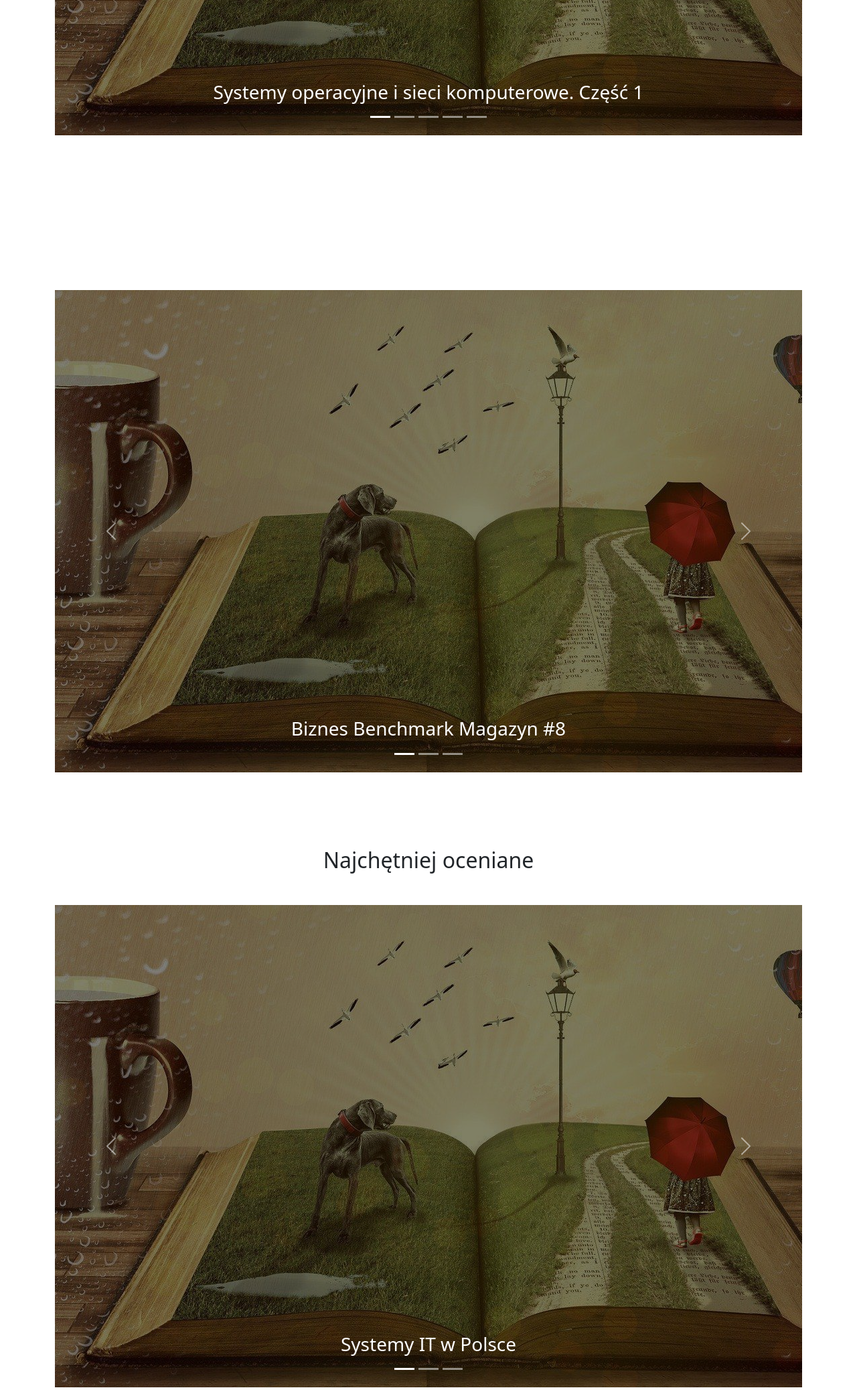
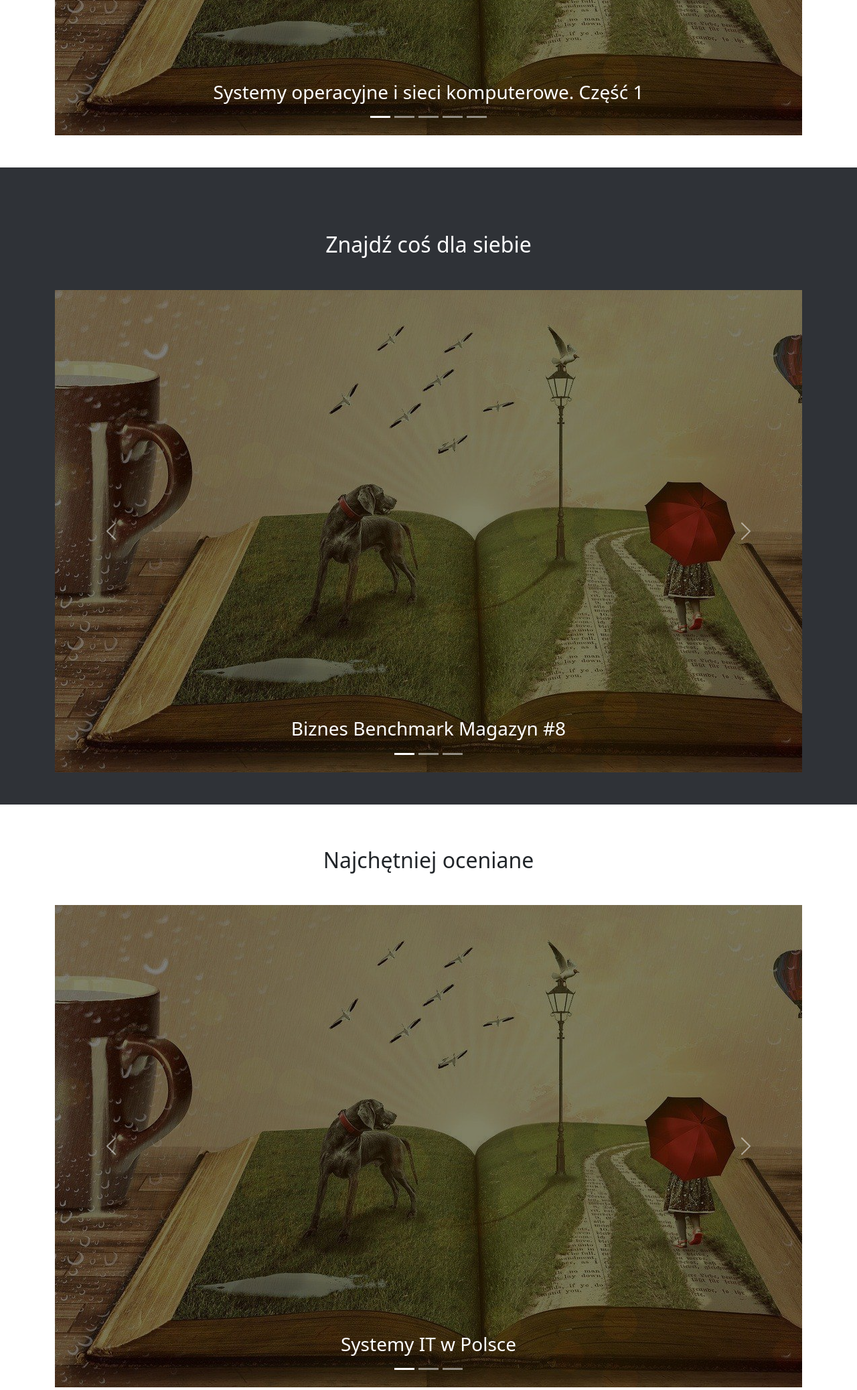
Before and after one commit to musialpatryk/web-book, a Django app: page / in a window 1280 px wide. Shown: the part 722-2797 px from the top of the page at 67% size. Run offline with Django 3.2, Linux system fonts and the light colour scheme; a user stored in the database is signed in; data comes from the database, SQL or seed files in the repository; data that the repository does not hold is empty; parts of the project's set-up code (start-up, migrations or seed data) failed here and were passed over; some libraries are stand-ins or nearby versions; some web fonts are replaced.

Commit message:
Fix css car bug in chrome incognito tab

```diff
--- a/assets/style.css
+++ b/assets/style.css
@@ -81,8 +81,8 @@ body{
 }
 
 .carousel-container:nth-of-type(2n) {
-    background-color: var(--lt-color-gray-700);
-    color: var(--bs-body-color);
+    background-color: #2f3237;
+    color: #212529;
     padding: 3rem 0;
 }
 
```
